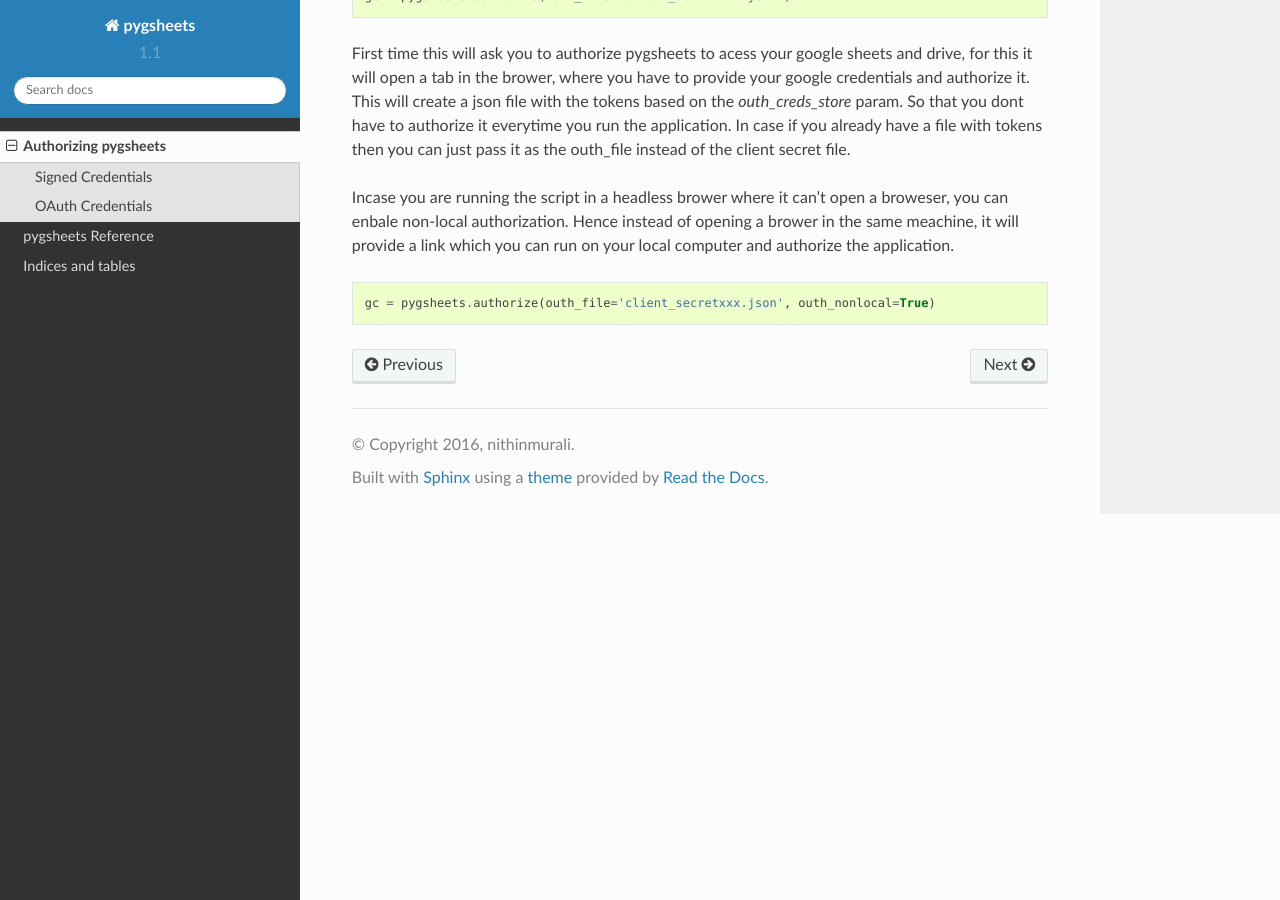
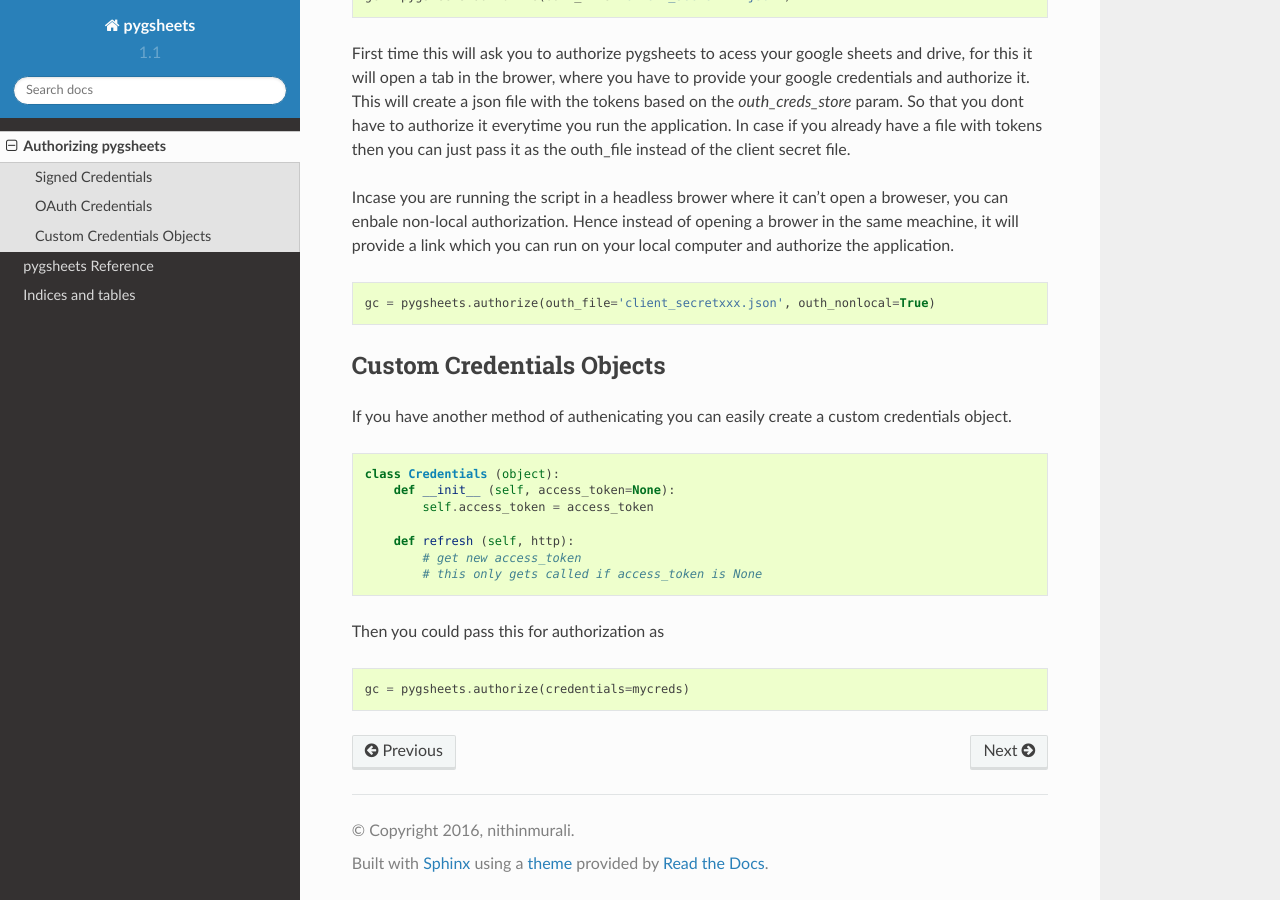
Before and after one commit to nithinmurali/pygsheets, a Sphinx documentation site: the page built from docs/source/authorizing.rst, in a window 1280 px wide and 900 px high, scrolled down 4616 px. Built offline with Sphinx 7.4.7 and the Read the Docs theme 2.0.0, drawn with Linux system fonts in a browser that asks for light colours.

Commit message:
adding docs

```diff
--- a/docs/source/authorizing.rst
+++ b/docs/source/authorizing.rst
@@ -115,3 +115,24 @@ and authorize the application.
 ::
 
     gc = pygsheets.authorize(outh_file='client_secretxxx.json', outh_nonlocal=True)
+
+
+Custom Credentials Objects
+--------------------------
+If you have another method of authenicating you can easily create a custom credentials object.
+
+::
+
+    class Credentials (object):
+        def __init__ (self, access_token=None):
+            self.access_token = access_token
+
+        def refresh (self, http):
+            # get new access_token
+            # this only gets called if access_token is None
+
+Then you could pass this for authorization as
+
+::
+
+    gc = pygsheets.authorize(credentials=mycreds)
```
Also changed, not shown: README.md (+1 -1 lines), TODO.md (+7 -6 lines), 1 other file.
